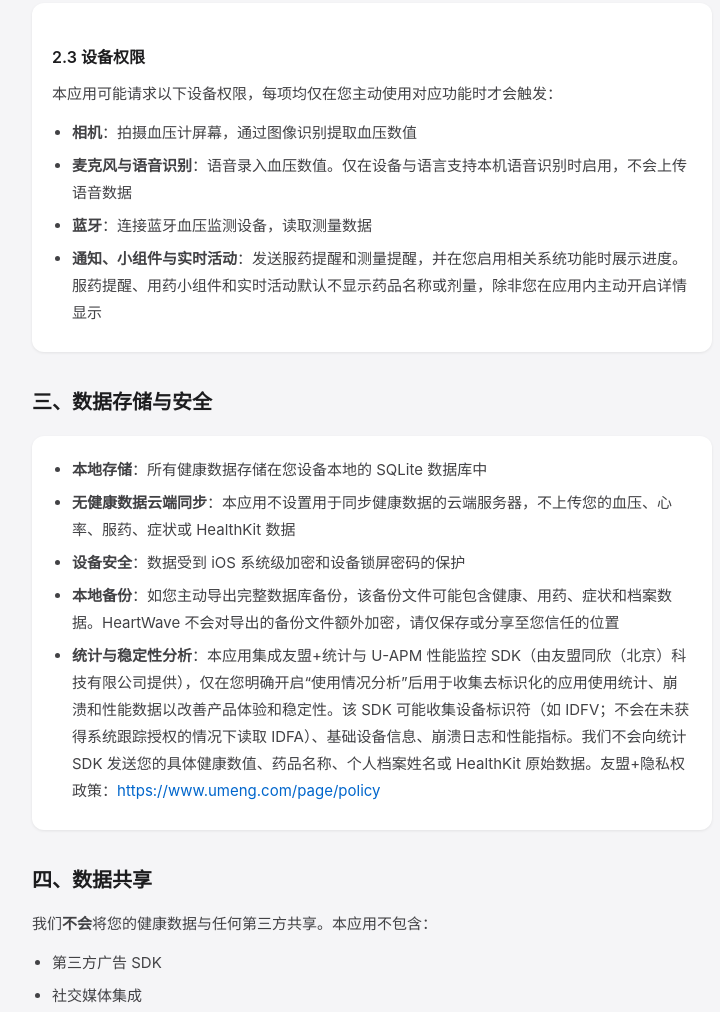
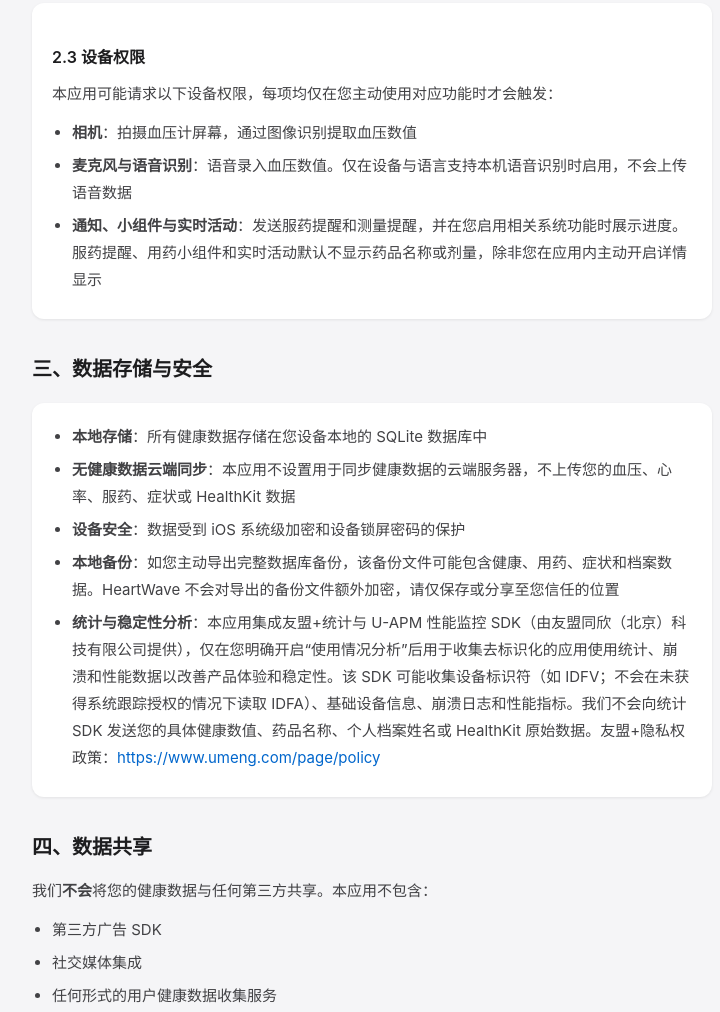
Before and after one commit to zyggit/app-pages, a plain HTML site: page privacy-policy/index.html in a window 1280 px wide. Shown: the part 1241-2253 px from the top of the page, without its empty margins (268-988 px from the left). Drawn offline with Linux system fonts and the light colour scheme.

Commit message:
Remove bluetooth permission from privacy policy

```diff
--- a/privacy-policy/index.html
+++ b/privacy-policy/index.html
@@ -87,7 +87,6 @@
         <ul>
             <li><strong>相机</strong>：拍摄血压计屏幕，通过图像识别提取血压数值</li>
             <li><strong>麦克风与语音识别</strong>：语音录入血压数值。仅在设备与语言支持本机语音识别时启用，不会上传语音数据</li>
-            <li><strong>蓝牙</strong>：连接蓝牙血压监测设备，读取测量数据</li>
             <li><strong>通知、小组件与实时活动</strong>：发送服药提醒和测量提醒，并在您启用相关系统功能时展示进度。服药提醒、用药小组件和实时活动默认不显示药品名称或剂量，除非您在应用内主动开启详情显示</li>
         </ul>
     </div>
```
